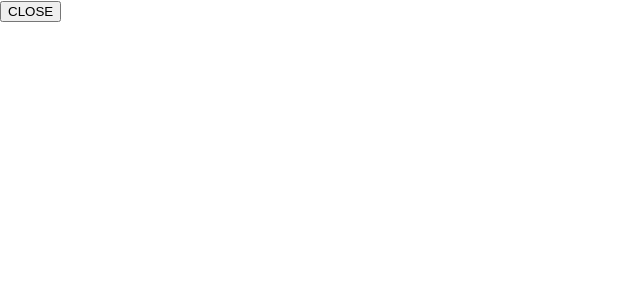
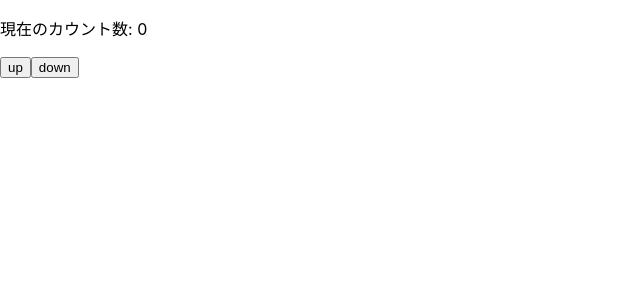
Before and after one commit to maneko00/react-basic, a React (Create React App) app: page / in a window 1280 px wide. Shown: the top 300 px of the page, without its empty margins (0-640 px from the left). Built offline with nearby package versions, Linux system fonts and the light colour scheme.

Commit message:
副作用フック useEffectを使用

```diff
--- a/src/App.js
+++ b/src/App.js
@@ -4,9 +4,9 @@ function App() {
   return (
     <div>
       {/* <TextInput/> */}
-      {/* <Counter/> */}
+      <Counter/>
       {/* <BadCounter/> */}
-      <ToggleButton/>
+      {/* <ToggleButton/> */}
     </div>
   );
 }
--- a/src/components/Counter.jsx
+++ b/src/components/Counter.jsx
@@ -1,19 +1,28 @@
-import React, {useState} from 'react';
+import React, {useEffect, useState} from 'react';
 
 const Counter = () => {
   const [count, setCount] = useState(0)
 
   const countUp = () => {
-    setTimeout(() => setCount(prevState => prevState + 1), 1000)
+    setCount(prevState => prevState + 1)
   }
 
   const countDown = () => {
     setCount(prevState => prevState - 1)
   }
+
+  //毎回実行される
+  useEffect(() => {
+    console.log('Current count is ...', count)
+  })
+  //初回レンダリング後のみ実行される
+  // useEffect(() => {
+  //   console.log('Current count is ...', count)
+  // },[])
+
   return (
     <div>
       <p>
-        良いカウンター<br/>
         現在のカウント数: {count}
       </p>
       <button onClick={countUp}>up</button>
```
